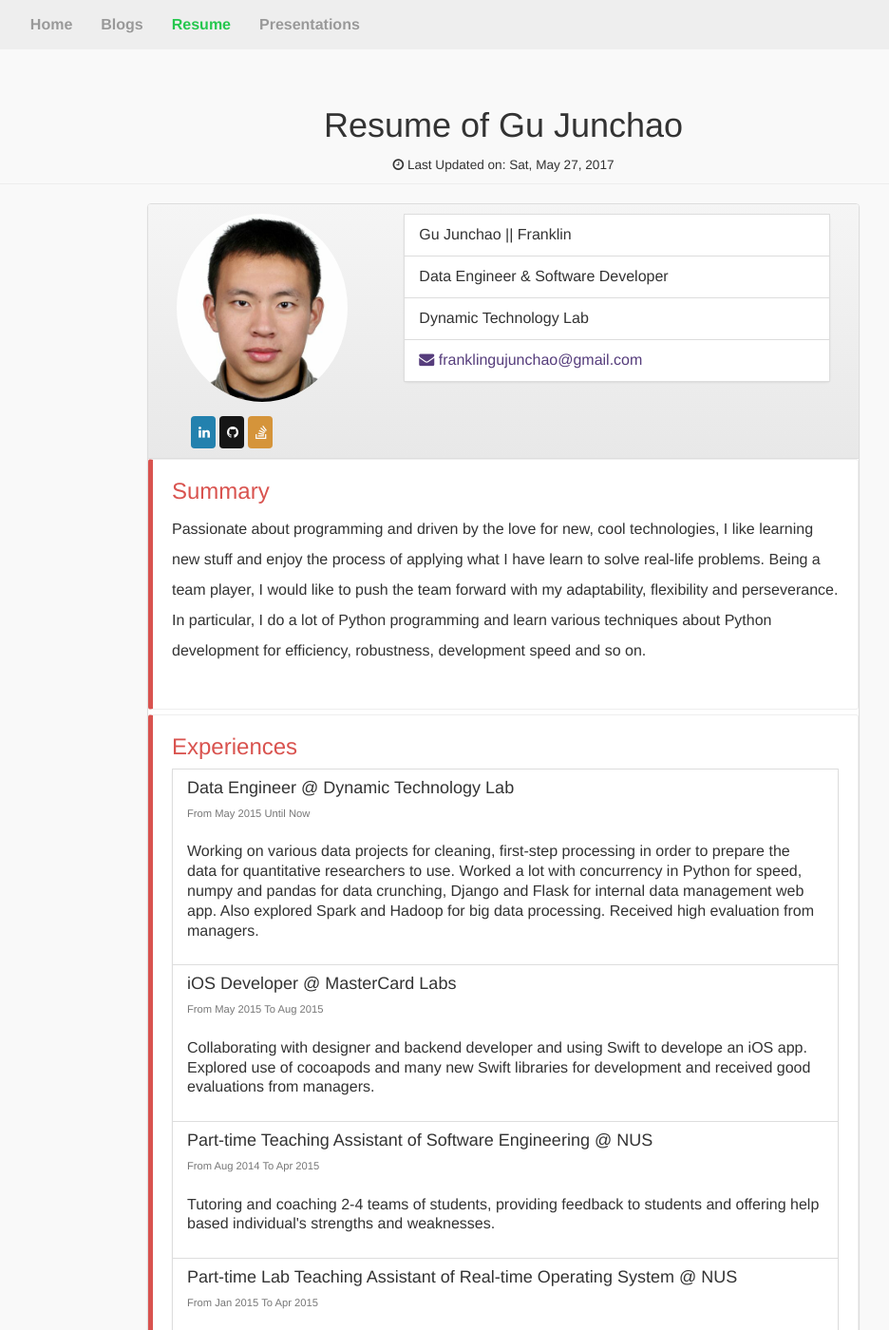
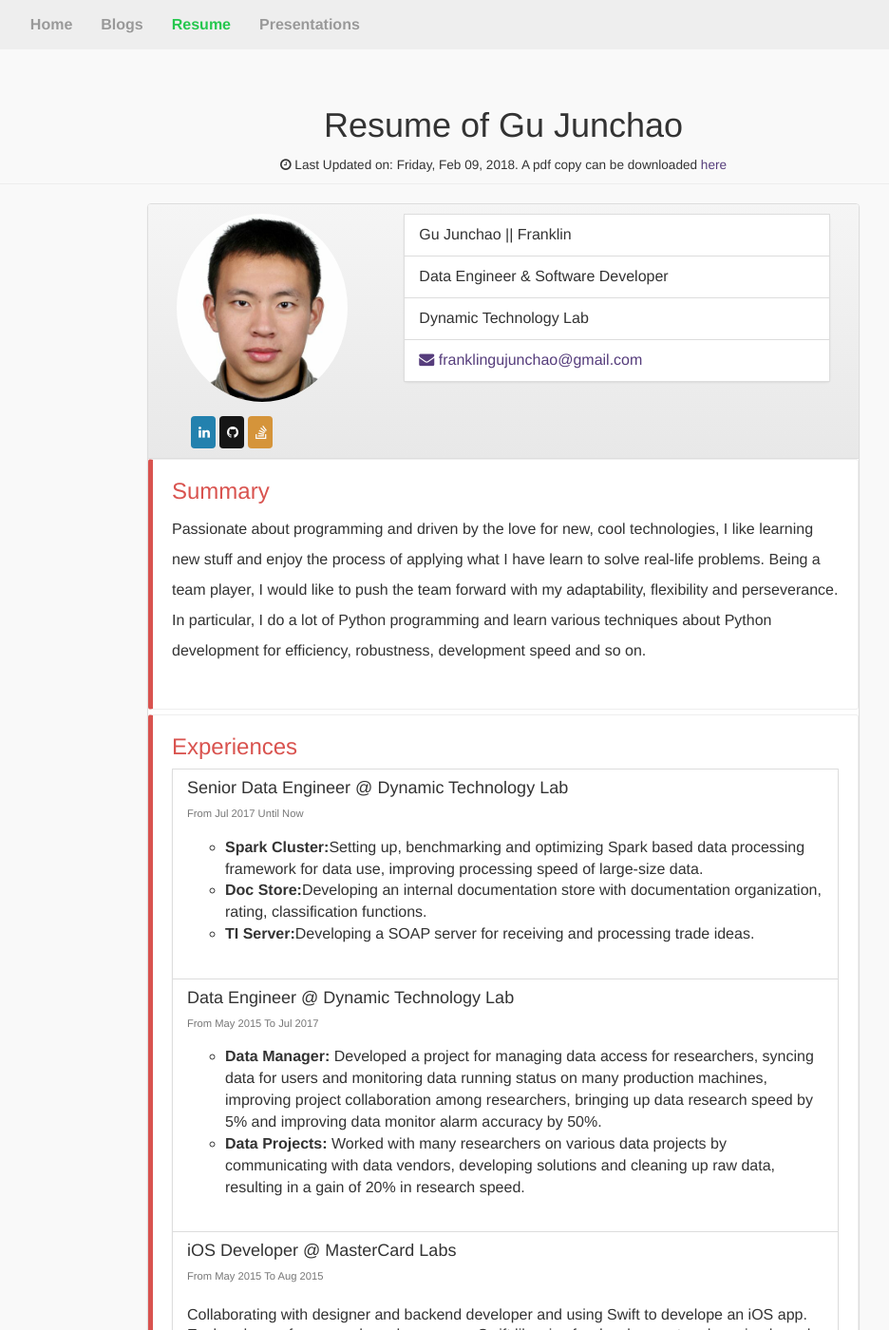
Before and after one commit to franklingu/franklingu.github.io, a Jekyll site: the page built from resume/index.html, in a window 1280 px wide and 1400 px high. Shown: the whole window at 95% size, without its empty margins (110-1046 px from the left). Built offline with Jekyll 4.4.1, drawn with Linux system fonts in a browser that asks for light colours; nearby versions of some CDN libraries.

Commit message:
Update resume: WIP

```diff
--- a/resume/index.html
+++ b/resume/index.html
@@ -7,7 +7,7 @@ meta_desc: Junchao's resume. You are welcome to contact me if you like ;)
   <div class="resume">
     <header class="page-header">
       <h1 class="page-title">Resume of Gu Junchao</h1>
-      <small> <i class="fa fa-clock-o"></i> Last Updated on: <time>Sat, May 27, 2017</time></small>
+      <small> <i class="fa fa-clock-o"></i> Last Updated on: <time>Friday, Feb 09, 2018</time>. A pdf copy can be downloaded <a href="https://github.com/franklingu/franklingu_resume/raw/master/Gu_Junchao.pdf">here</a></small>
     </header>
     <div class="row">
       <div class="col-xs-12 col-sm-12 col-md-offset-1 col-md-10 col-lg-offset-2 col-lg-8">
@@ -53,7 +53,7 @@ meta_desc: Junchao's resume. You are welcome to contact me if you like ;)
             <h3>Summary</h3>
             <p>
              Passionate about programming and driven by the love for new, cool technologies, I like learning new stuff and enjoy the process of applying what I have learn to solve real-life problems. Being a team player, I would like to push the team forward with my adaptability, flexibility and perseverance.
-
+             <br>
              In particular, I do a lot of Python programming and learn various techniques about Python development for efficiency, robustness, development speed and so on.
             </p>
           </div>
@@ -62,10 +62,34 @@ meta_desc: Junchao's resume. You are welcome to contact me if you like ;)
             <h3>Experiences</h3>
             <ul class="list-group">
               <li class="list-group-item inactive-link" href="#">
+                <h4 class="list-group-item-heading">Senior Data Engineer @ Dynamic Technology Lab</h4>
+                <p class="list-group-item-text">
+                  <span class="text-muted small">From Jul 2017 Until Now</span>
+                  <ul>
+                    <li>
+                      <b>Spark Cluster:</b>Setting up, benchmarking and optimizing Spark based data processing framework for data use, improving processing speed of large-size data.
+                    </li>
+                    <li>
+                      <b>Doc Store:</b>Developing an internal documentation store with documentation organization, rating, classification functions.
+                    </li>
+                    <li>
+                      <b>TI Server:</b>Developing a SOAP server for receiving and processing trade ideas.
+                    </li>
+                  </ul>
+                </p>
+              </li>
+              <li class="list-group-item inactive-link" href="#">
                 <h4 class="list-group-item-heading">Data Engineer @ Dynamic Technology Lab</h4>
                 <p class="list-group-item-text">
-                  <span class="text-muted small">From May 2015 Until Now</span><br><br>
-                  Working on various data projects for cleaning, first-step processing in order to prepare the data for quantitative researchers to use. Worked a lot with concurrency in Python for speed, numpy and pandas for data crunching, Django and Flask for internal data management web app. Also explored Spark and Hadoop for big data processing. Received high evaluation from managers.
+                  <span class="text-muted small">From May 2015 To Jul 2017</span>
+                  <ul>
+                    <li>
+                      <b>Data Manager:</b> Developed a project for managing data access for researchers, syncing data for users and monitoring data running status on many production machines, improving project collaboration among researchers, bringing up data research speed by 5% and improving data monitor alarm accuracy by 50%.
+                    </li>
+                    <li>
+                      <b>Data Projects:</b> Worked with many researchers on various data projects by communicating with data vendors, developing solutions and cleaning up raw data, resulting in a gain of 20% in research speed.
+                    </li>
+                  </ul>
                 </p>
               </li>
               <li class="list-group-item inactive-link" href="#">
```
